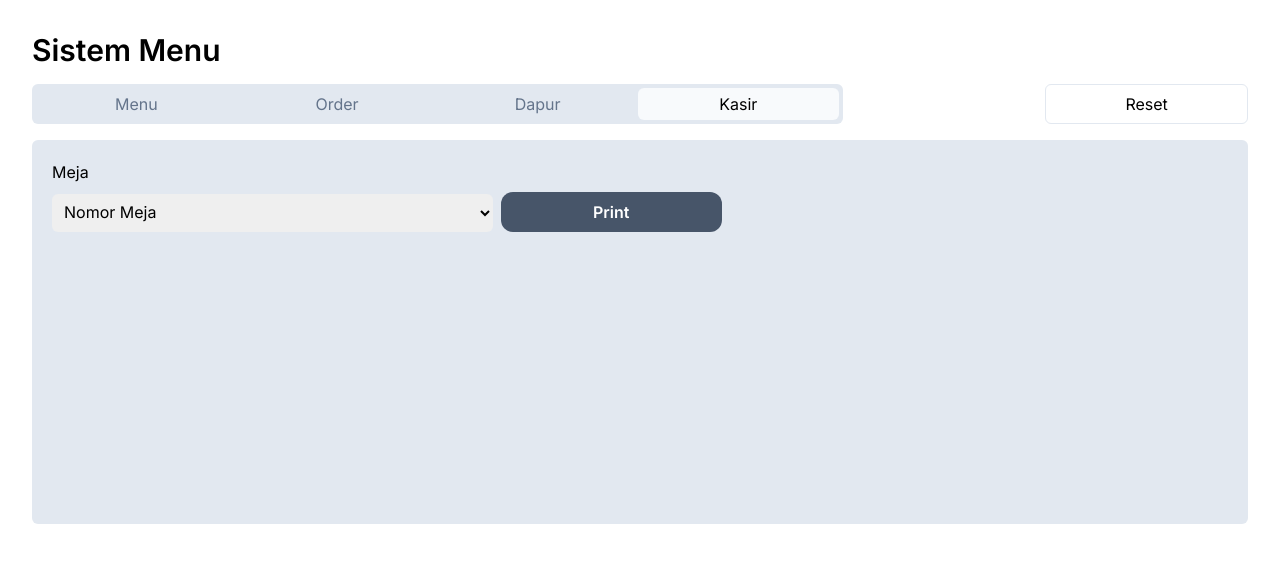
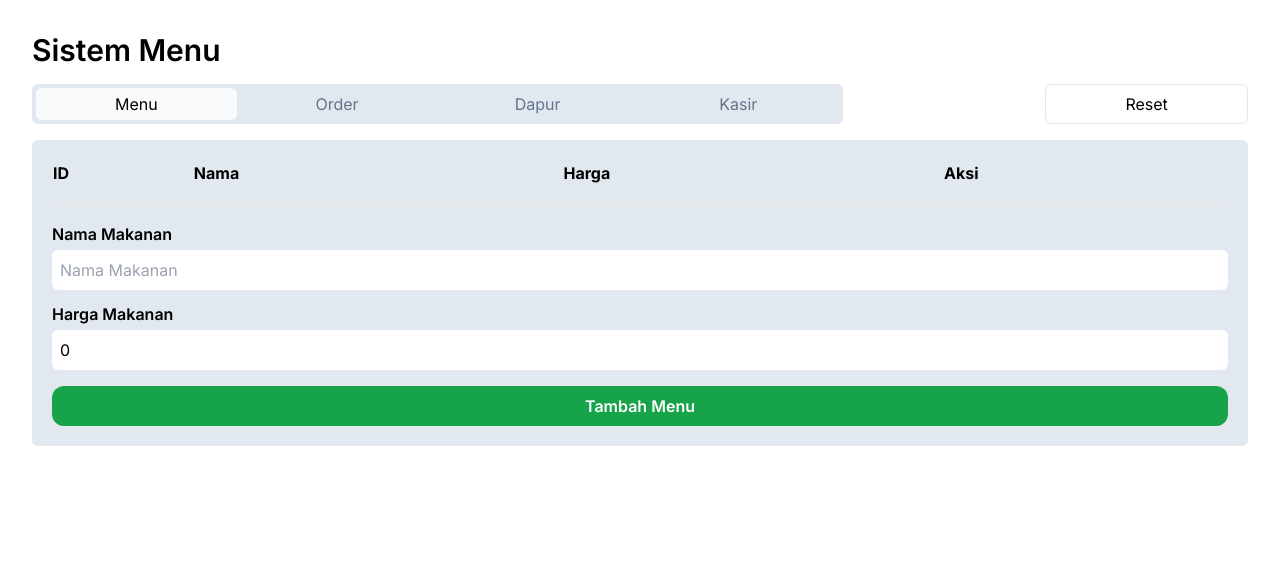
Before and after one commit to Bryan-snw/simple-menu, a Next.js app: page / in a window 1280 px wide. Shown: the top 562 px of the page. Built offline with nearby package versions, Linux system fonts and the light colour scheme.

Commit message:
Clean up some code, DRY

```diff
--- a/app/components/Kasir/TampilanKasir.tsx
+++ b/app/components/Kasir/TampilanKasir.tsx
@@ -1,24 +1,6 @@
 import React, { useState, useEffect } from 'react'
-
-interface Order {
-  id: number,
-  menuId: number,
-  mejaId: number,
-  jumlah: number
-}
-
-interface Menu {
-  id: number,
-  nama: string,
-  harga: number
-}
-
-const rupiah = (number: number) =>{
-  return new Intl.NumberFormat("id-ID", {
-    style: "currency",
-    currency: "IDR"
-  }).format(number);
-}
+import rupiah from '@/app/utils/rupiah'
+import { Order, Menu } from '@/app/utils/type'
 
 function checkActiveTable(existOrders:any){
   let obj:any = {};
--- a/app/components/Menu/TampilanMenu.tsx
+++ b/app/components/Menu/TampilanMenu.tsx
@@ -1,41 +1,11 @@
 import React, { useState, useEffect } from 'react'
+import rupiah from '@/app/utils/rupiah'
+import { Menu } from '@/app/utils/type'
 
-interface Menu {
-  id: number,
-  nama: string,
-  harga: number
-}
-
-
-const rupiah = (number: number) =>{
-    return new Intl.NumberFormat("id-ID", {
-      style: "currency",
-      currency: "IDR"
-    }).format(number);
-  }
 
 const TampilanMenu = (props:any) => {
 
   const {reset , setReset} = props;
-
-    // Default Menu
-    const defaultMenu:Menu[] = [
-      {
-          id: 283131,
-          nama: "Nasi Goreng",
-          harga: 20000
-      },
-      {
-          id: 982132,
-          nama: "Mie Goreng",
-          harga: 22000
-      },
-      {
-          id: 271822,
-          nama: "Ayam Goreng",
-          harga: 15000
-      },
-    ]
 
     const [namaMakanan,setNamaMakanan] = useState("");
     const [hargaMakanan,setHargaMakanan] = useState(0);
--- a/app/page.tsx
+++ b/app/page.tsx
@@ -34,7 +34,7 @@ export default function Home() {
         },
   ]
 
-  const [type, setType] =  useState(() => sessionStorage.getItem('lastType') || 'kasir');
+  const [type, setType] =  useState(() => sessionStorage.getItem('lastType') || 'menu');
   const [reset, setReset] = useState(false);
 
   useEffect(() => {
--- /dev/null
+++ b/app/utils/rupiah.ts
@@ -0,0 +1,6 @@
+export default function rupiah(number: number){
+    return new Intl.NumberFormat("id-ID", {
+      style: "currency",
+      currency: "IDR"
+    }).format(number);
+}
--- /dev/null
+++ b/app/utils/type.ts
@@ -0,0 +1,12 @@
+export interface Order {
+    id: number;
+    menuId: number;
+    mejaId: number;
+    jumlah: number;
+}
+
+export interface Menu {
+    id: number;
+    nama: string;
+    harga: number;
+}
```
Also changed, not shown: app/components/Dapur/TampilanDapur.tsx (+1 -14 lines), app/components/Order/TampilanOrder.tsx (+1 -7 lines).
